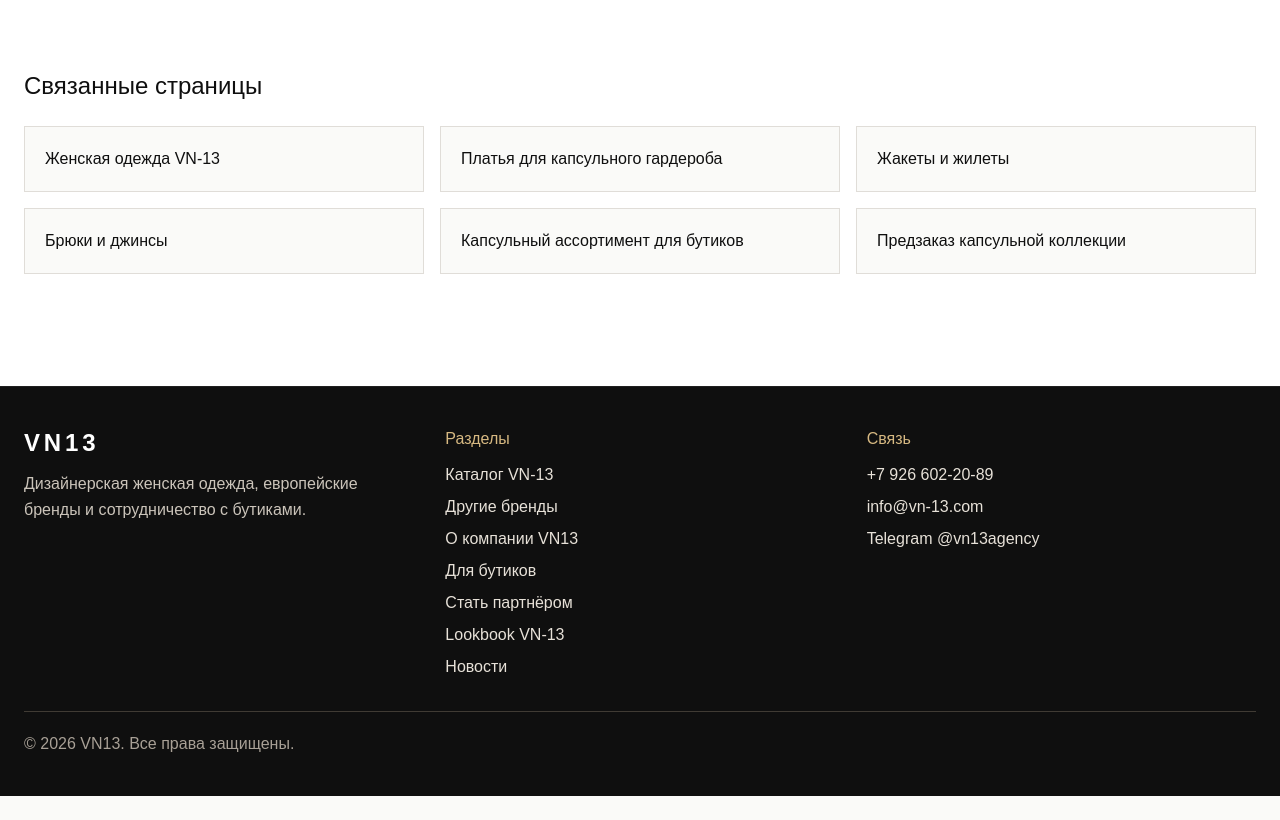
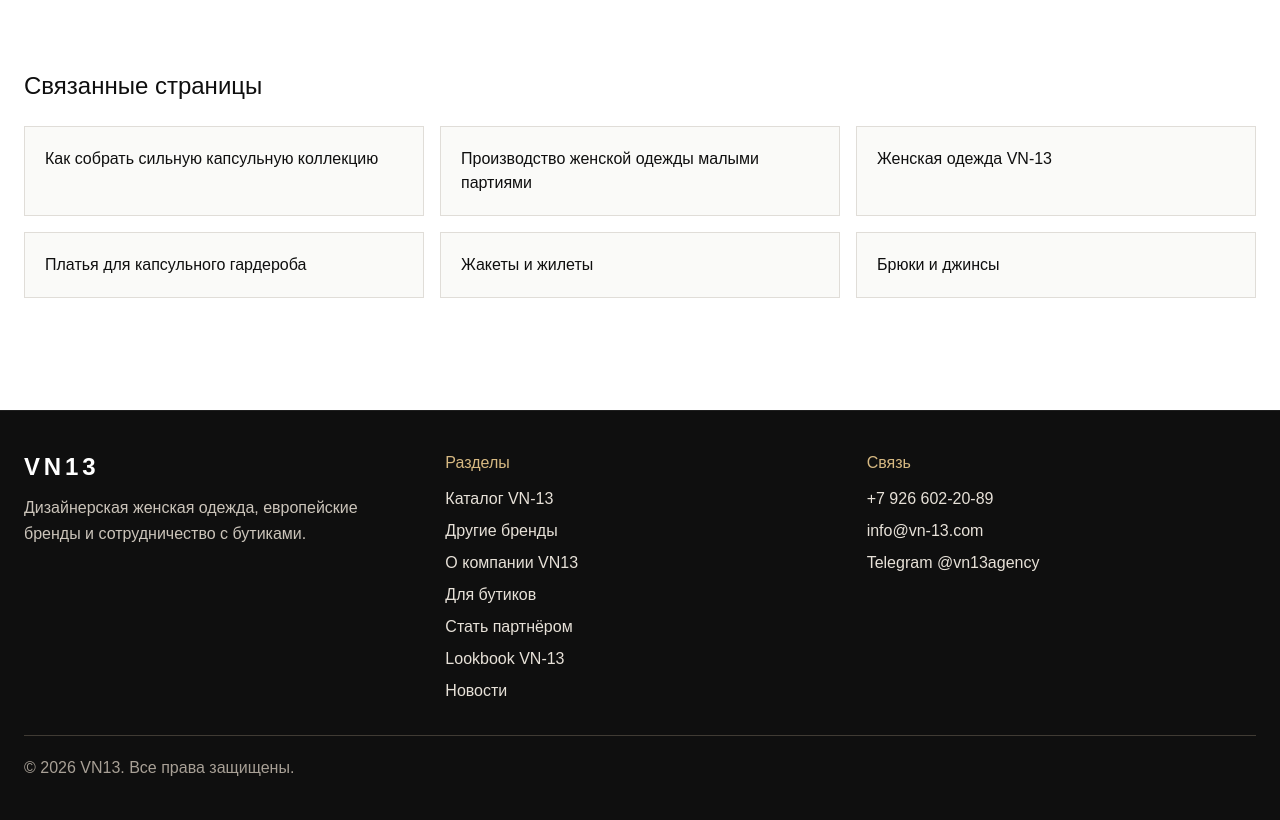
Before and after one commit to coffeeshop13/vn-13, a Next.js app: page /kapsulnaya-zhenskaya-odezhda in a window 1280 px wide. Shown: the part 2420-3240 px from the top of the page. Before the commit the page ends 3216 px from the top, so only its background shows below. Built offline with nearby package versions, Linux system fonts and the light colour scheme.

Commit message:
Strengthen capsule content interlinking

```diff
--- a/app/kapsulnaya-zhenskaya-odezhda/page.tsx
+++ b/app/kapsulnaya-zhenskaya-odezhda/page.tsx
@@ -42,6 +42,16 @@
         'Размерная логика, подходящая под аудиторию магазина.',
         'Возможность развития капсулы в следующих сезонах.',
       ]}
+      relatedLinks={[
+        {
+          href: '/journal/kapsulnaya-kollektsiya-zhenskoy-odezhdy',
+          label: 'Как собрать сильную капсульную коллекцию',
+        },
+        {
+          href: '/proizvoditel-zhenskoy-odezhdy',
+          label: 'Производство женской одежды малыми партиями',
+        },
+      ]}
       faq={[
         {
           question: 'Кому подходит капсульная женская одежда?',
```
